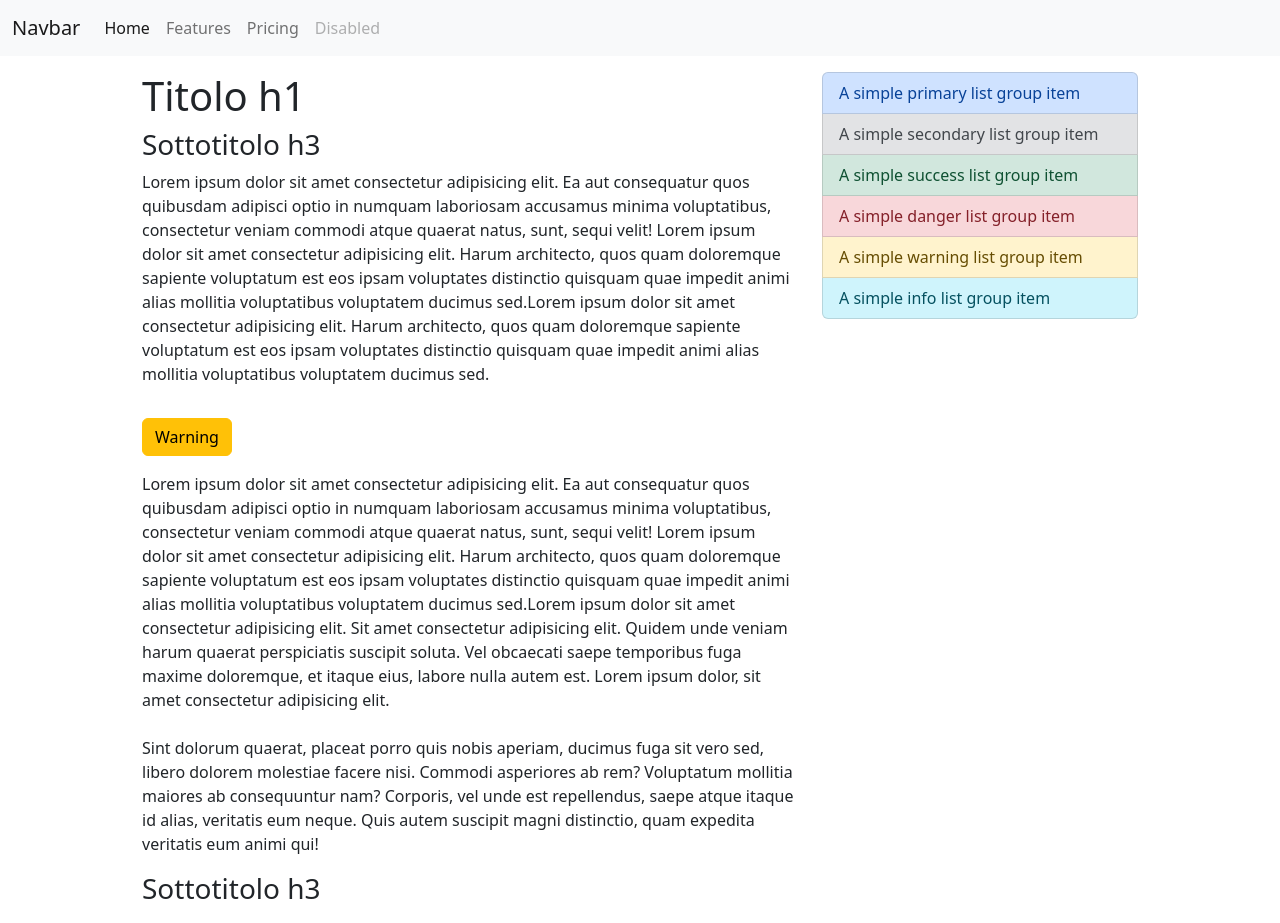
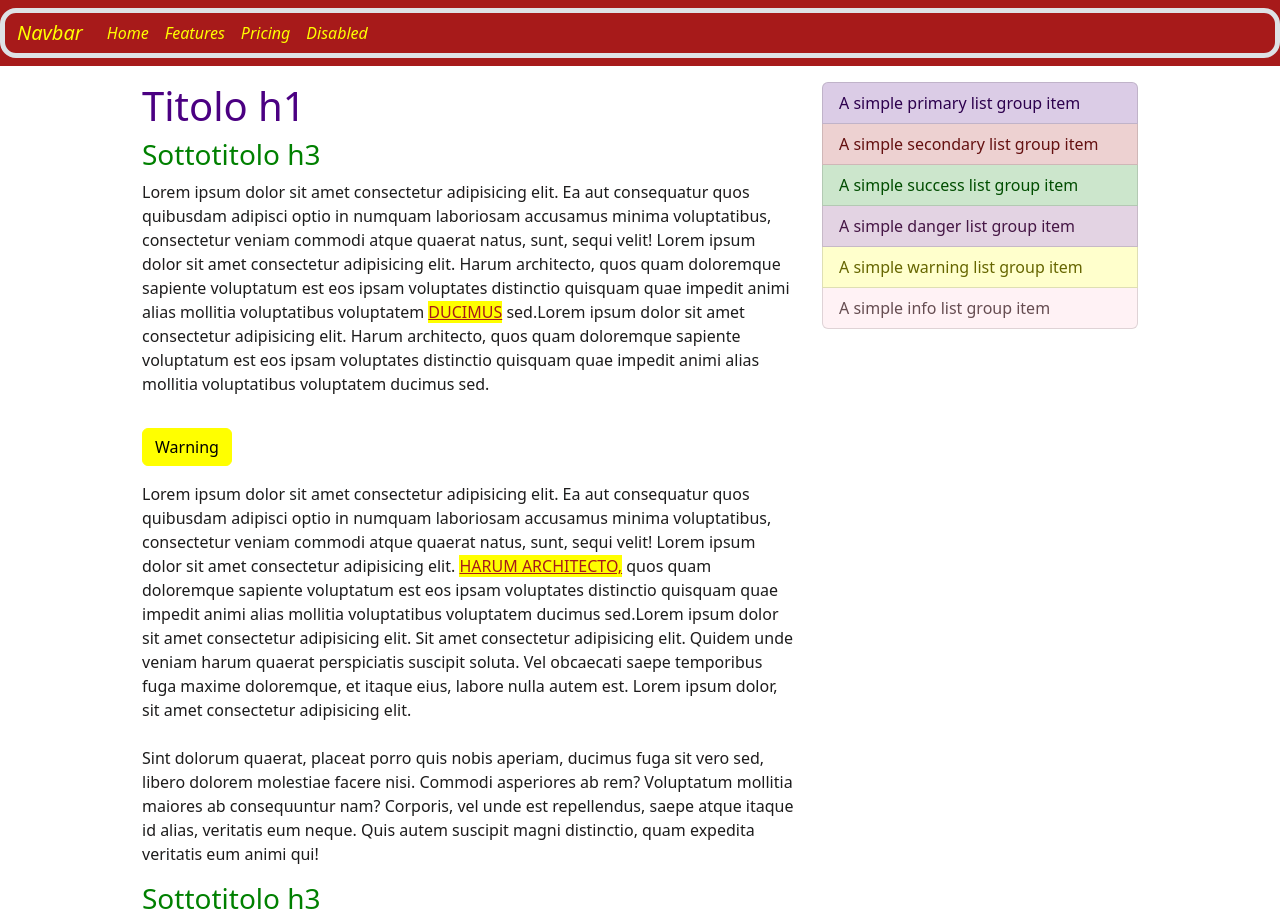
Before and after one commit to dimitrilzk/u2-s6-sass2, a website: page html/index.html in a window 1280 px wide. Drawn offline with nearby package versions, Linux system fonts and the light colour scheme.

Commit message:
colori changed

```diff
--- /dev/null
+++ b/assets/scss/_variables.scss
@@ -0,0 +1,8 @@
+$primary: indigo;
+$secondary: rgb(167, 26, 26);
+$light: rgb(70, 160, 228);
+$dark: rgb(29, 28, 28);
+$success: green;
+$info: pink;
+$warning: yellow;
+$danger: rgb(115, 37, 115);
--- a/assets/scss/styles.scss
+++ b/assets/scss/styles.scss
@@ -1 +1,34 @@
-@import "../../node_modules/bootstrap/scss/bootstrap.scss"
+@import "./variables";
+
+@import "../../node_modules/bootstrap/scss/bootstrap.scss";
+
+// .navbar {
+    //     background-color: $primary!important;
+    // }
+
+.bg-light {
+    background-color: $secondary!important;
+}
+
+nav {
+    a{
+        color: $warning!important;
+        font-style: italic;
+    }
+}
+
+h1{
+    color: $primary;
+}
+h3{
+    color: $success;
+}
+p{
+    color: $dark;
+}
+span {
+    background-color: $warning;
+    text-transform: uppercase;
+    text-decoration: underline;
+    color: $secondary;
+}
--- a/html/index.html
+++ b/html/index.html
@@ -9,7 +9,7 @@
   </head>
   <body>
     <nav class="navbar navbar-expand-lg bg-light">
-      <div class="container-fluid">
+      <div class="container-fluid border border-5 rounded-4">
         <a class="navbar-brand" href="#">Navbar</a>
         <button
           class="navbar-toggler"
@@ -43,21 +43,21 @@
             consectetur veniam commodi atque quaerat natus, sunt, sequi velit! Lorem ipsum dolor sit
             amet consectetur adipisicing elit. Harum architecto, quos quam doloremque sapiente
             voluptatum est eos ipsam voluptates distinctio quisquam quae impedit animi alias
-            mollitia voluptatibus voluptatem ducimus sed.Lorem ipsum dolor sit amet consectetur
-            adipisicing elit. Harum architecto, quos quam doloremque sapiente voluptatum est eos
-            ipsam voluptates distinctio quisquam quae impedit animi alias mollitia voluptatibus
-            voluptatem ducimus sed.
+            mollitia voluptatibus voluptatem <span> ducimus</span> sed.Lorem ipsum dolor sit amet
+            consectetur adipisicing elit. Harum architecto, quos quam doloremque sapiente voluptatum
+            est eos ipsam voluptates distinctio quisquam quae impedit animi alias mollitia
+            voluptatibus voluptatem ducimus sed.
           </p>
           <button type="button" class="btn btn-warning my-3">Warning</button>
           <p>
             Lorem ipsum dolor sit amet consectetur adipisicing elit. Ea aut consequatur quos
             quibusdam adipisci optio in numquam laboriosam accusamus minima voluptatibus,
             consectetur veniam commodi atque quaerat natus, sunt, sequi velit! Lorem ipsum dolor sit
-            amet consectetur adipisicing elit. Harum architecto, quos quam doloremque sapiente
-            voluptatum est eos ipsam voluptates distinctio quisquam quae impedit animi alias
-            mollitia voluptatibus voluptatem ducimus sed.Lorem ipsum dolor sit amet consectetur
-            adipisicing elit. Sit amet consectetur adipisicing elit. Quidem unde veniam harum
-            quaerat perspiciatis suscipit soluta. Vel obcaecati saepe temporibus fuga maxime
+            amet consectetur adipisicing elit. <span> Harum architecto,</span> quos quam doloremque
+            sapiente voluptatum est eos ipsam voluptates distinctio quisquam quae impedit animi
+            alias mollitia voluptatibus voluptatem ducimus sed.Lorem ipsum dolor sit amet
+            consectetur adipisicing elit. Sit amet consectetur adipisicing elit. Quidem unde veniam
+            harum quaerat perspiciatis suscipit soluta. Vel obcaecati saepe temporibus fuga maxime
             doloremque, et itaque eius, labore nulla autem est. Lorem ipsum dolor, sit amet
             consectetur adipisicing elit. <br />
             <br />
```
Also changed, not shown: assets/css/styles.css, 1 other file.
